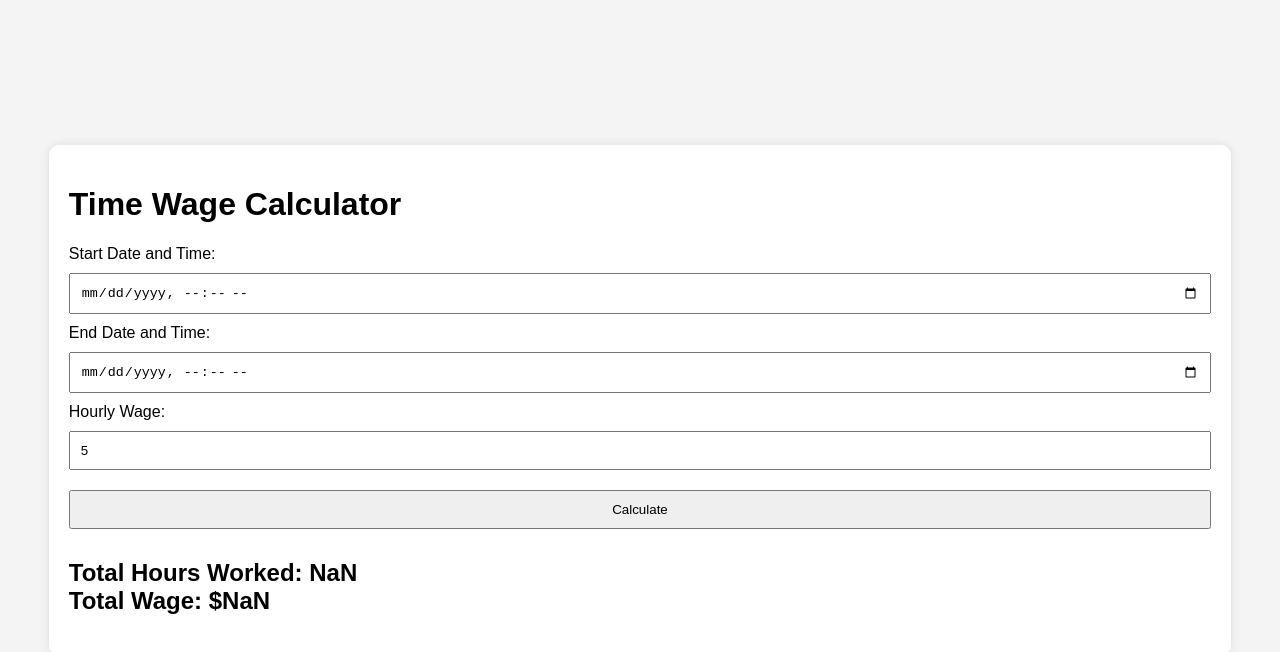
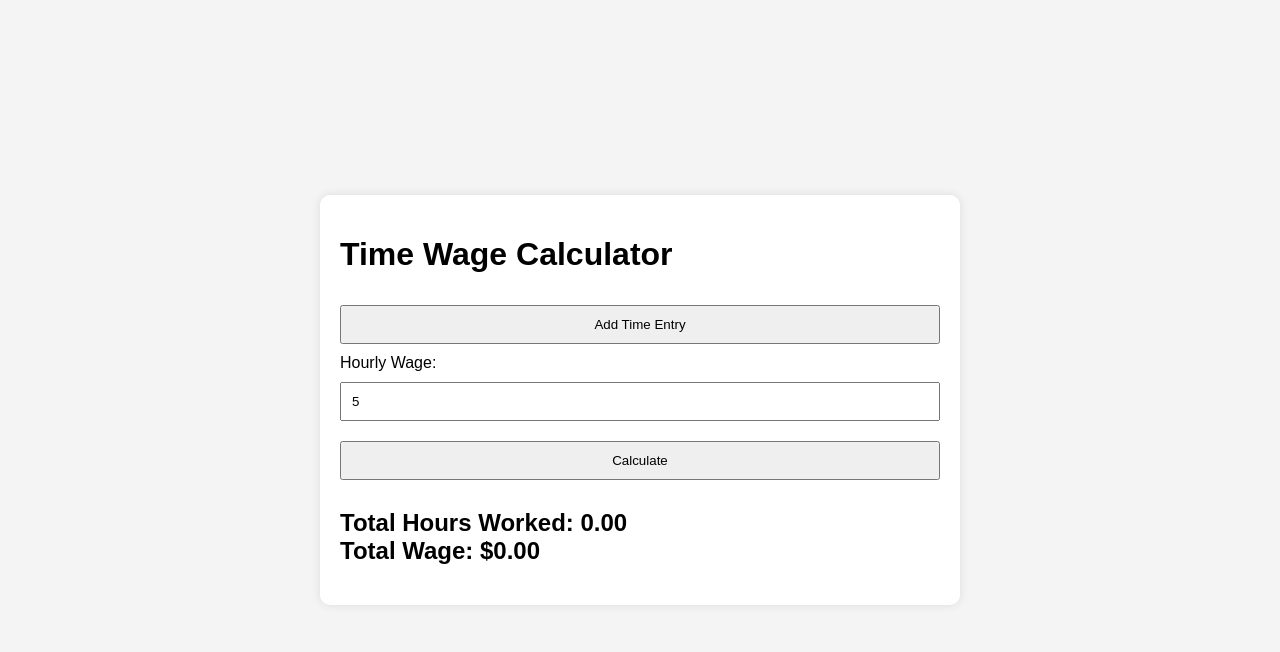
Before and after one commit to lscherub/twc, a plain HTML site: page index.html in a window 1280 px wide. Both pictures are taken after typing "5" into the empty fields and a click on the button "Calculate". Drawn offline with Linux system fonts and the light colour scheme.

Commit message:
Update index.html

```diff
--- a/index.html
+++ b/index.html
@@ -21,6 +21,13 @@
             padding: 20px;
             border-radius: 10px;
             box-shadow: 0 0 10px rgba(0, 0, 0, 0.1);
+            width: 90%;
+            max-width: 600px;
+        }
+        .time-entry {
+            display: flex;
+            flex-direction: column;
+            margin-bottom: 10px;
         }
         input, button {
             margin: 10px 0;
@@ -28,34 +35,57 @@
             width: 100%;
             box-sizing: border-box;
         }
+        button {
+            cursor: pointer;
+        }
     </style>
 </head>
 <body>
     <div class="container">
         <h1>Time Wage Calculator</h1>
-        <label for="start">Start Date and Time:</label>
-        <input type="datetime-local" id="start" />
-        <label for="end">End Date and Time:</label>
-        <input type="datetime-local" id="end" />
+        <div id="time-entries"></div>
+        <button onclick="addTimeEntry()">Add Time Entry</button>
         <label for="wage">Hourly Wage:</label>
         <input type="number" id="wage" placeholder="Enter hourly wage" />
         <button onclick="calculateWage()">Calculate</button>
         <h2 id="result"></h2>
     </div>
     <script>
+        function addTimeEntry() {
+            const container = document.createElement('div');
+            container.className = 'time-entry';
+            container.innerHTML = `
+                <label for="start">Start Date and Time:</label>
+                <input type="datetime-local" class="start" />
+                <label for="end">End Date and Time:</label>
+                <input type="datetime-local" class="end" />
+                <button onclick="removeTimeEntry(this)">Remove</button>
+            `;
+            document.getElementById('time-entries').appendChild(container);
+        }
+
+        function removeTimeEntry(button) {
+            button.parentNode.remove();
+        }
+
         function calculateWage() {
-            const start = new Date(document.getElementById('start').value);
-            const end = new Date(document.getElementById('end').value);
+            const timeEntries = document.getElementsByClassName('time-entry');
             const wage = document.getElementById('wage').value;
+            let totalHours = 0;
 
-            if (start >= end) {
-                alert("End date and time must be after start date and time.");
-                return;
+            for (let entry of timeEntries) {
+                const start = new Date(entry.getElementsByClassName('start')[0].value);
+                const end = new Date(entry.getElementsByClassName('end')[0].value);
+
+                if (start >= end) {
+                    alert("End date and time must be after start date and time.");
+                    return;
+                }
+
+                totalHours += (end - start) / (1000 * 60 * 60); // Convert milliseconds to hours
             }
 
-            const totalHours = (end - start) / (1000 * 60 * 60); // Convert milliseconds to hours
             const totalWage = totalHours * wage;
-
             document.getElementById('result').innerText = `Total Hours Worked: ${totalHours.toFixed(2)}\nTotal Wage: $${totalWage.toFixed(2)}`;
         }
     </script>
```
